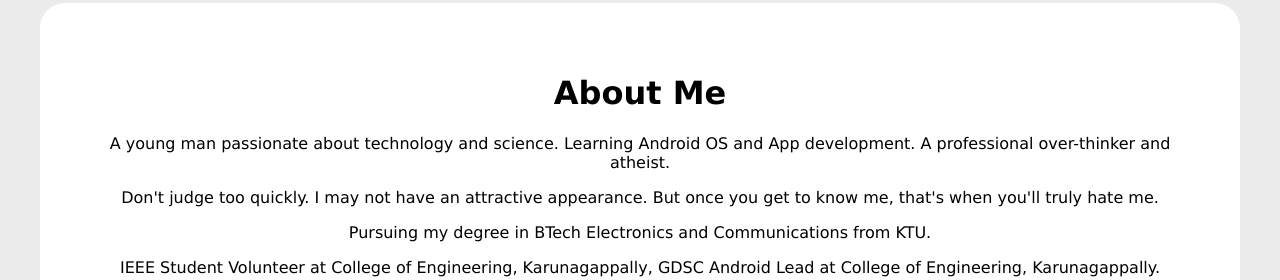
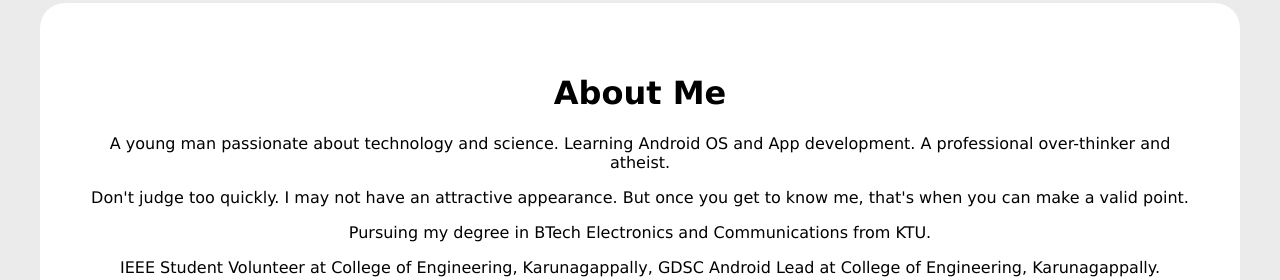
Before and after one commit to AnandSuresh02/AnandSuresh02.github.io, a plain HTML site: page index.html in a window 1280 px wide. Shown: the part 520-800 px from the top of the page. Drawn offline with Linux system fonts and the light colour scheme.

Commit message:
index: Remove the negative exaggeration

```diff
--- a/index.html
+++ b/index.html
@@ -32,7 +32,7 @@
   <div class="about-section">
       <h1>About Me</h1>
       <p>A young man passionate about technology and science. Learning Android OS and App development. A professional over-thinker and atheist.</p>
-      <p>Don't judge too quickly. I may not have an attractive appearance. But once you get to know me, that's when you'll truly hate me.</p>
+      <p>Don't judge too quickly. I may not have an attractive appearance. But once you get to know me, that's when you can make a valid point.</p>
       <p>Pursuing my degree in BTech Electronics and Communications from KTU.</p>
       <p>IEEE Student Volunteer at College of Engineering, Karunagappally, GDSC Android Lead at College of Engineering, Karunagappally.</p>
   </div>
```
